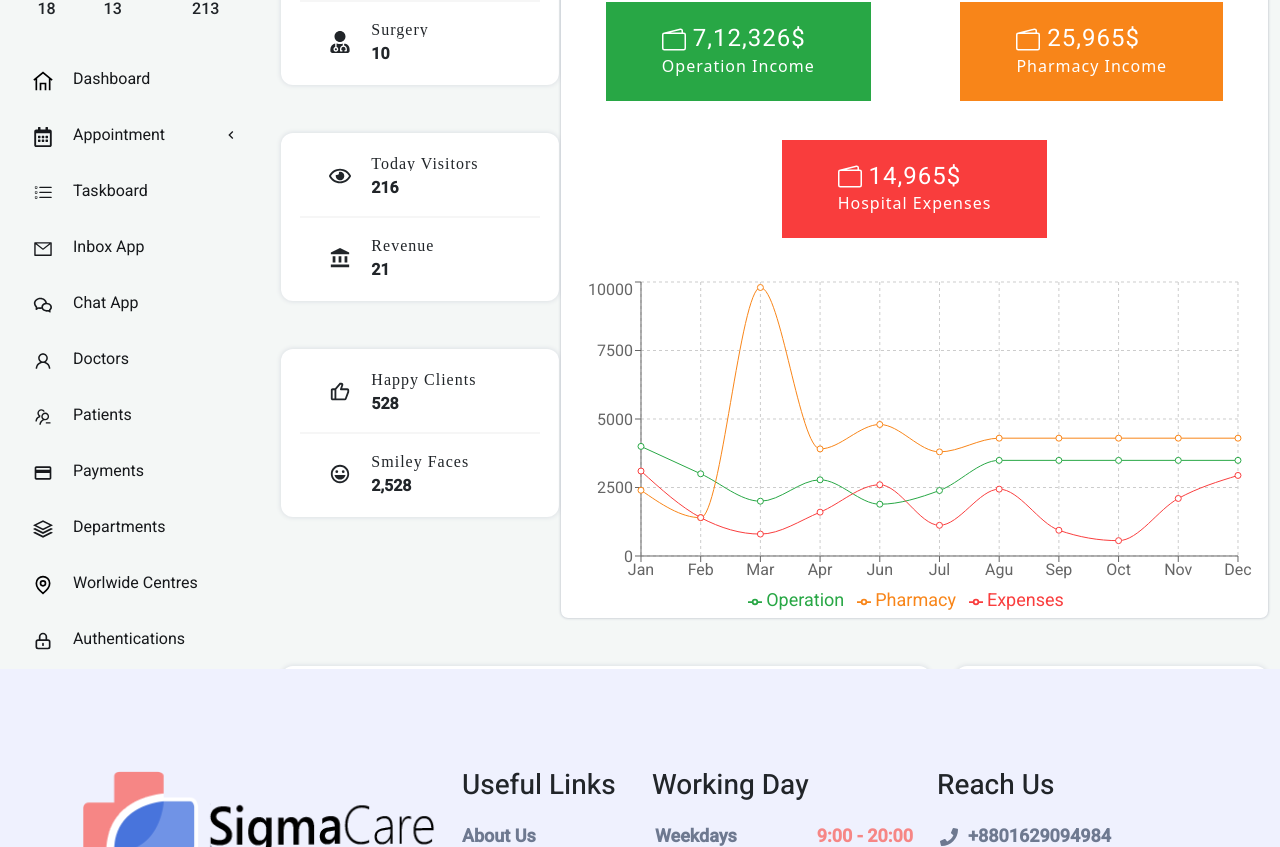
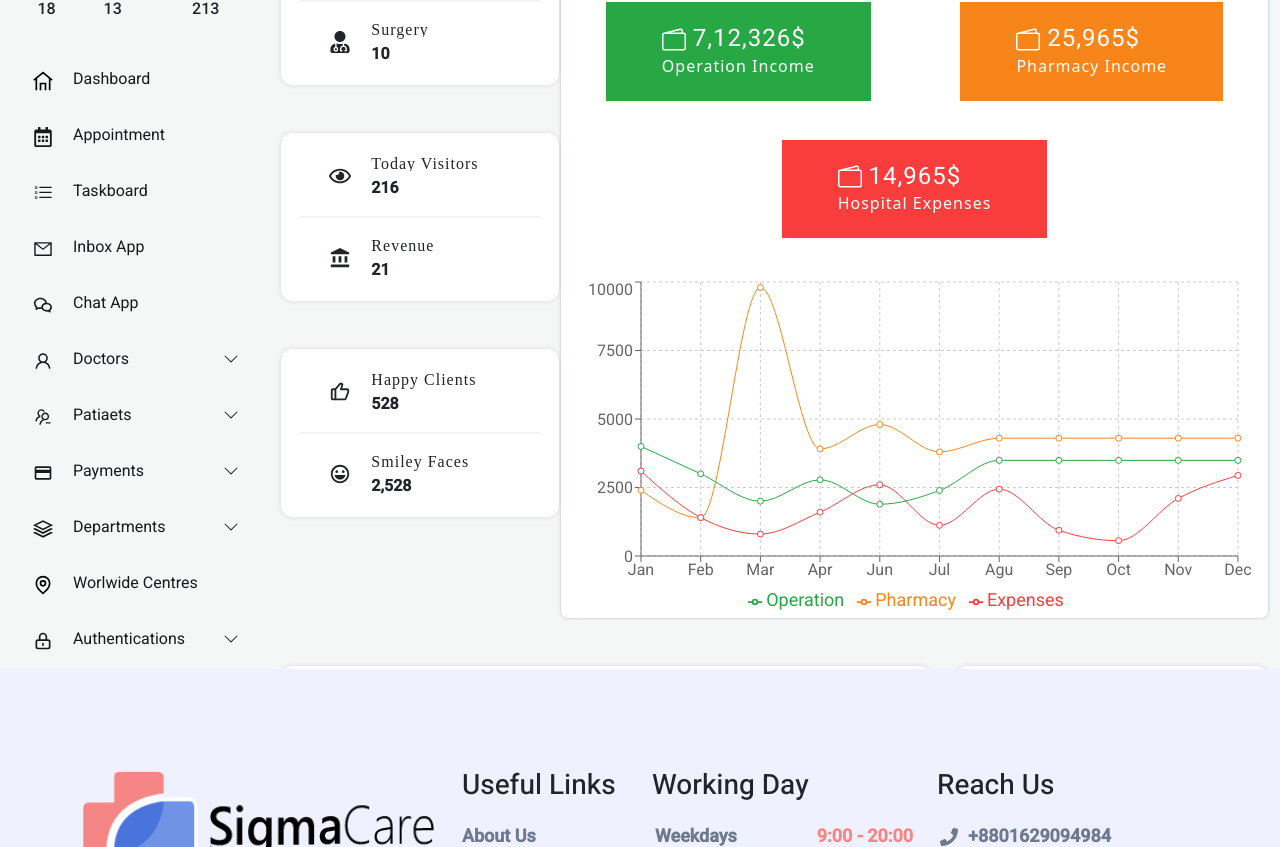
Before and after one commit to ruhulamin77/sigma-hospital-client, a React (Create React App) app: page /dashboard in a window 1280 px wide. Shown: the part 320-1167 px from the top of the page. Built offline with nearby package versions, Linux system fonts and the light colour scheme.

Commit message:
dashboard link updated

```diff
--- a/src/components/Dashboard/DashboardMain/DashboardMain.css
+++ b/src/components/Dashboard/DashboardMain/DashboardMain.css
@@ -131,9 +131,9 @@
 /* ::-webkit-scrollbar {
   width: 0px;
 } */
-/* .dashboard_content_area::-webkit-scrollbar {
+.dashboard_content_area::-webkit-scrollbar {
   width: 0px;
-} */
+}
 .dashboard_left_side_bar::-webkit-scrollbar {
   width: 0px;
 }
@@ -163,3 +163,18 @@
 .dashboard_nav_icon .nav_icon {
   font-size: 20px;
 }
+
+.dashboard_sub_menu li a {
+  display: flex;
+  justify-content: flex-start;
+  align-items: center;
+  text-decoration: none;
+  color: #777777;
+  padding: 7px 15px;
+  background-color: #f4f7f6;
+  font-size: 15px;
+  transition: 0.2s;
+}
+.dashboard_sub_menu li a .nav_icon {
+  margin-right: 40px;
+}
--- a/src/components/Dashboard/DashboardMain/DashboardMain.js
+++ b/src/components/Dashboard/DashboardMain/DashboardMain.js
@@ -22,9 +22,9 @@ import {
   HiOutlinePuzzle,
 } from "react-icons/hi";
 import { IoMdNotificationsOutline } from "react-icons/io";
-import { BiLogIn } from "react-icons/bi";
+import { BiChevronDown, BiLogIn } from "react-icons/bi";
 import { FaRegCalendarAlt, FaUser } from "react-icons/fa";
-import { BsListTask } from "react-icons/bs";
+import { BsChevronDown, BsListTask } from "react-icons/bs";
 import { IoSettingsSharp } from "react-icons/io5";
 
 import "./DashboardMain.css";
@@ -171,7 +171,6 @@ const DashboardMain = () => {
                   </span>
                   <span>Appointment</span>
                 </span>
-                <MdKeyboardArrowLeft />
               </Link>
             </li>
             <li>
@@ -206,7 +205,14 @@ const DashboardMain = () => {
               </Link>
             </li>
             <li>
-              <Link to="/dashboard/allDoctors">
+              <Link
+                // class="btn btn-primary"
+                data-bs-toggle="collapse"
+                to="#collapseDoctors"
+                role="button"
+                aria-expanded="false"
+                aria-controls="collapseExample"
+              >
                 <span className="dashboard_nav_icon">
                   <span className="nav_icon">
                     <AiOutlineUser />
@@ -214,54 +220,194 @@ const DashboardMain = () => {
 
                   <span>Doctors</span>
                 </span>
+                <BsChevronDown />
               </Link>
+
+              <div class="collapse" id="collapseDoctors">
+                <ul className="dashboard_sub_menu">
+                  <li>
+                    <Link to="/dashboard/allDoctors">
+                      <span className="nav_icon">--</span>
+                      <span>All Doctors</span>
+                    </Link>
+                    <Link to="/dashboard">
+                      <span className="nav_icon">--</span>
+                      <span>Add Doctors</span>
+                    </Link>
+                    <Link to="/dashboard">
+                      <span className="nav_icon">--</span>
+                      <span>Doctor Profile</span>
+                    </Link>
+                    <Link to="/dashboard">
+                      <span className="nav_icon">--</span>
+                      <span>Doctor Schedule</span>
+                    </Link>
+                  </li>
+                </ul>
+              </div>
             </li>
+
             <li>
-              <Link to="/dashboard">
+              <Link
+                // class="btn btn-primary"
+                data-bs-toggle="collapse"
+                to="#collapsePatients"
+                role="button"
+                aria-expanded="false"
+                aria-controls="collapseExample"
+              >
                 <span className="dashboard_nav_icon">
                   <span className="nav_icon">
                     <AiOutlineUsergroupDelete />
                   </span>
 
-                  <span>Patients</span>
+                  <span>Patiaets</span>
                 </span>
+                <BsChevronDown />
               </Link>
+
+              <div class="collapse" id="collapsePatients">
+                <ul className="dashboard_sub_menu">
+                  <li>
+                    <Link to="/dashboard">
+                      <span className="nav_icon">--</span>
+                      <span>All Patients</span>
+                    </Link>
+                    <Link to="/dashboard">
+                      <span className="nav_icon">--</span>
+                      <span>Add Patient</span>
+                    </Link>
+                    <Link to="/dashboard">
+                      <span className="nav_icon">--</span>
+                      <span>Patients Profile</span>
+                    </Link>
+                    <Link to="/dashboard">
+                      <span className="nav_icon">--</span>
+                      <span>Invoice</span>
+                    </Link>
+                  </li>
+                </ul>
+              </div>
             </li>
+
             <li>
-              <Link to="/dashboard">
+              <Link
+                // class="btn btn-primary"
+                data-bs-toggle="collapse"
+                to="#collapsePayments"
+                role="button"
+                aria-expanded="false"
+                aria-controls="collapseExample"
+              >
                 <span className="dashboard_nav_icon">
                   <span className="nav_icon">
                     <MdOutlinePayment />
                   </span>
-
                   <span>Payments</span>
                 </span>
+                <BsChevronDown />
               </Link>
+              <div class="collapse" id="collapsePayments">
+                <ul className="dashboard_sub_menu">
+                  <li>
+                    <Link to="/dashboard/allDoctors">
+                      <span className="nav_icon">--</span>
+                      <span>Payments</span>
+                    </Link>
+                    <Link to="/dashboard">
+                      <span className="nav_icon">--</span>
+                      <span>Add Payments</span>
+                    </Link>
+                    <Link to="/dashboard">
+                      <span className="nav_icon">--</span>
+                      <span>Invoie</span>
+                    </Link>
+                  </li>
+                </ul>
+              </div>
             </li>
             <li>
-              <Link to="/dashboard">
+              <Link
+                // class="btn btn-primary"
+                data-bs-toggle="collapse"
+                to="#collapseDepartments"
+                role="button"
+                aria-expanded="false"
+                aria-controls="collapseExample"
+              >
                 <span className="dashboard_nav_icon">
                   <span className="nav_icon">
                     <ImStack />
                   </span>
-
                   <span>Departments</span>
                 </span>
+                <BsChevronDown />
               </Link>
+
+              <div class="collapse" id="collapseDepartments">
+                <ul className="dashboard_sub_menu">
+                  <li>
+                    <Link to="/dashboard">
+                      <span className="nav_icon">--</span>
+                      <span>Add Departments</span>
+                    </Link>
+                    <Link to="/dashboard">
+                      <span className="nav_icon">--</span>
+                      <span>All Departments</span>
+                    </Link>
+                    <Link to="/dashboard">
+                      <span className="nav_icon">--</span>
+                      <span>Oncology</span>
+                    </Link>
+                    <Link to="/dashboard">
+                      <span className="nav_icon">--</span>
+                      <span>Neurology</span>
+                    </Link>
+                    <Link to="/dashboard">
+                      <span className="nav_icon">--</span>
+                      <span>ENT</span>
+                    </Link>
+
+                    <Link to="/dashboard">
+                      <span className="nav_icon">--</span>
+                      <span>Cardiology</span>
+                    </Link>
+                    <Link to="/dashboard">
+                      <span className="nav_icon">--</span>
+                      <span>Oncology</span>
+                    </Link>
+                    <Link to="/dashboard">
+                      <span className="nav_icon">--</span>
+                      <span>Audiology</span>
+                    </Link>
+                    <Link to="/dashboard">
+                      <span className="nav_icon">--</span>
+                      <span>Psychology</span>
+                    </Link>
+                  </li>
+                </ul>
+              </div>
             </li>
+
             <li>
               <Link to="/dashboard">
                 <span className="dashboard_nav_icon">
                   <span className="nav_icon">
                     <GrLocation />
                   </span>
-
                   <span>Worlwide Centres</span>
                 </span>
               </Link>
             </li>
             <li>
-              <Link to="/dashboard">
+              <Link
+                // class="btn btn-primary"
+                data-bs-toggle="collapse"
+                to="#collapseAuthentications"
+                role="button"
+                aria-expanded="false"
+                aria-controls="collapseExample"
+              >
                 <span className="dashboard_nav_icon">
                   <span className="nav_icon">
                     <HiOutlineLockClosed />
@@ -269,7 +415,26 @@ const DashboardMain = () => {
 
                   <span>Authentications</span>
                 </span>
+                <BsChevronDown />
               </Link>
+              <div class="collapse" id="collapseAuthentications">
+                <ul className="dashboard_sub_menu">
+                  <li>
+                    <Link to="/dashboard/allDoctors">
+                      <span className="nav_icon">--</span>
+                      <span>Login</span>
+                    </Link>
+                    <Link to="/dashboard">
+                      <span className="nav_icon">--</span>
+                      <span>Register</span>
+                    </Link>
+                    <Link to="/dashboard">
+                      <span className="nav_icon">--</span>
+                      <span>Lock Screen</span>
+                    </Link>
+                  </li>
+                </ul>
+              </div>
             </li>
             <li>
               <Link to="/dashboard">
```
